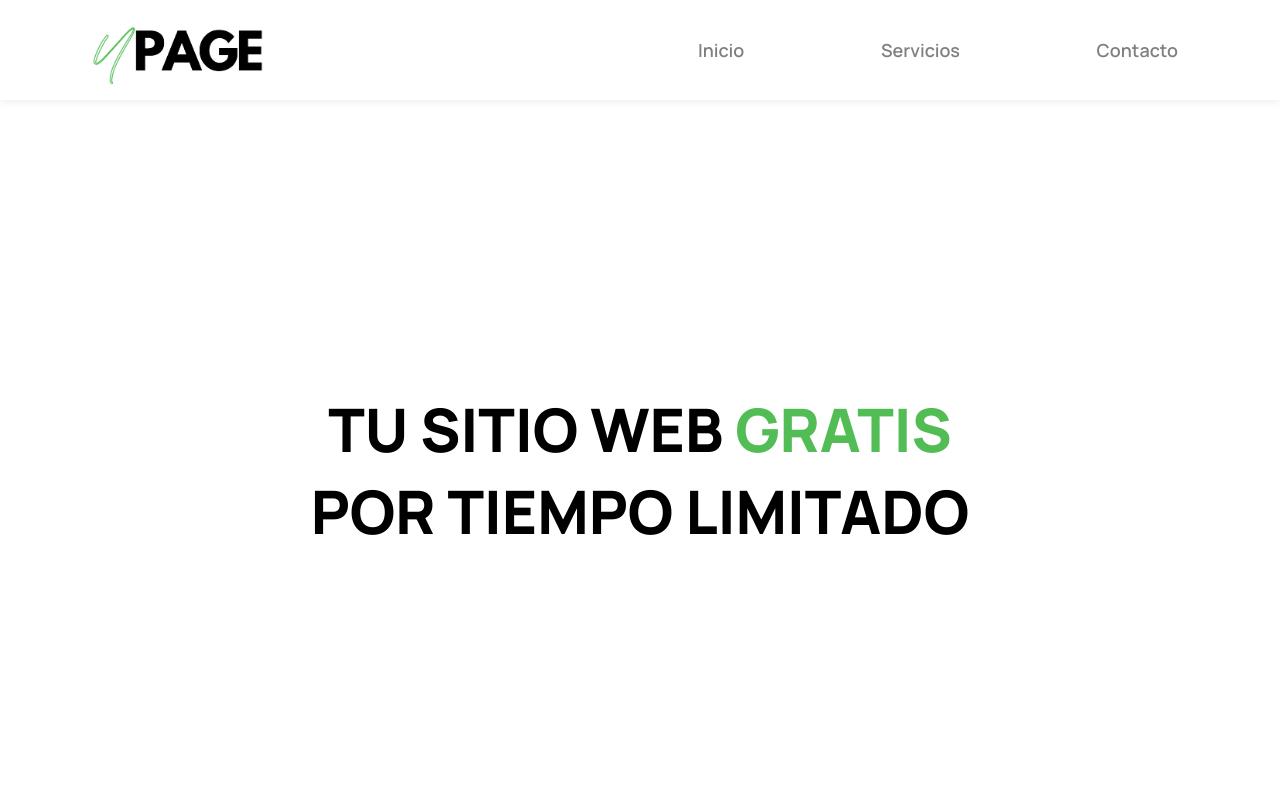
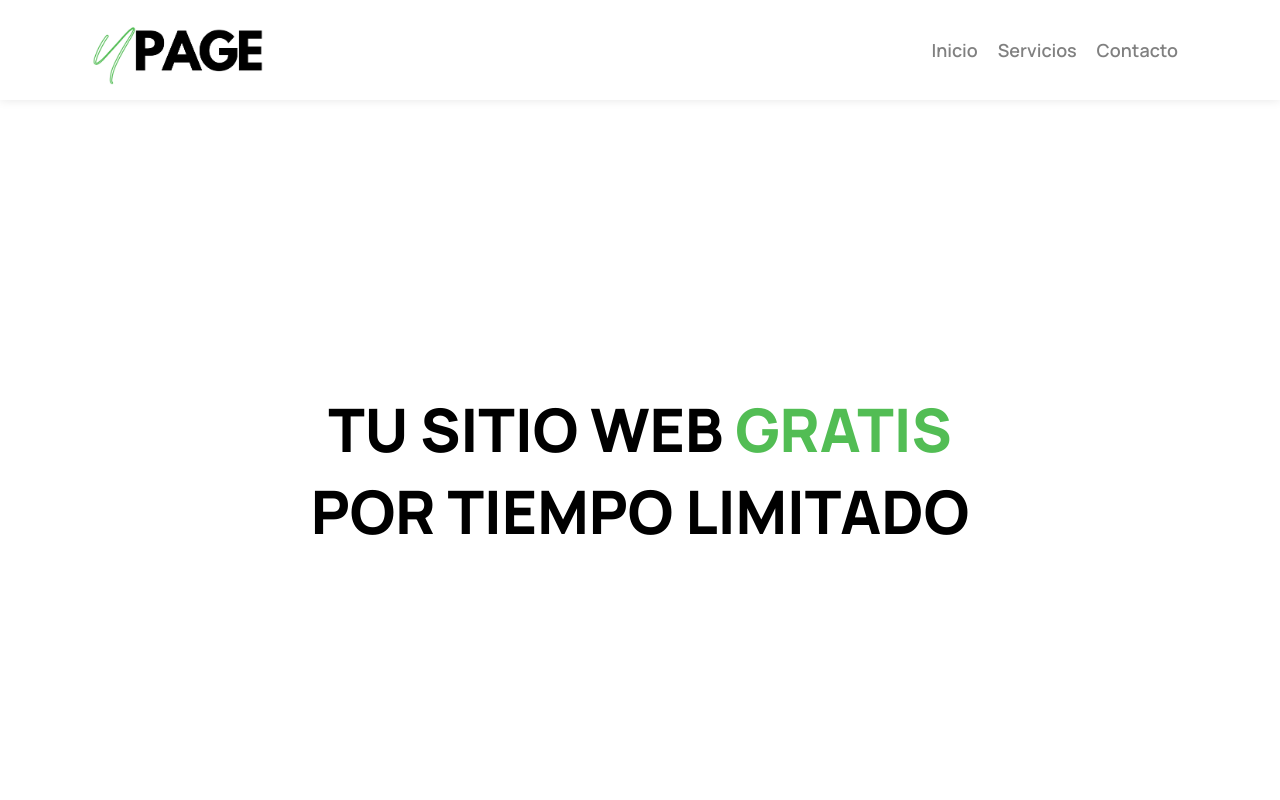
Before and after one commit to solangeleites/upage, a React (Vite) app: page / in a window 1280 px wide. Shown: the top 800 px of the page. Built offline with nearby package versions, Linux system fonts and the light colour scheme.

Commit message:
segui mejorando el repsonsive

```diff
--- a/src/GlobalStyles.js
+++ b/src/GlobalStyles.js
@@ -12,6 +12,7 @@ export const GlobalStyles = createGlobalStyle`
 
 --verde: #9EE784;
 --verde-oscuro: #5A9E78;
+--verde-logo:  #52bd54;
 }
 
 *{
--- a/src/navbar/NavbarStyled.js
+++ b/src/navbar/NavbarStyled.js
@@ -9,9 +9,9 @@ export const ContainerNavbar = styled.nav`
   width: 100%;
   padding: 0px 92px;
   box-shadow: 0px 0px 10px 0px rgba(0, 0, 0, 0.10);
-  background-color: white;
   position: fixed;
-  top: 0;
+  top: 0px;
+  background: white;
 
   ${mobile} {
     padding: 0px;
@@ -27,11 +27,11 @@ export const Logo = styled.img`
 `;
 
 export const ContainerLinks = styled.div`
-  display: flex;
+  /* display: flex;
   justify-content: space-between;
   align-items: center;
   width: 500px;
-
+  background: crimson;
 
   ${tablet} {
     position: absolute;
@@ -52,5 +52,23 @@ export const ContainerLinks = styled.div`
       width: 100%;
 
     }
+  } */
+
+  display: flex;
+  align-items: center;
+  justify-content: space-around;
+
+  ${tablet} {
+    flex-direction: column;
+    background: white;
+    position: absolute;
+    width: 100%;
+    top: 90px;
+    right: 0;
+    height: calc(100vw - 100px);
+    z-index: 5;
+    transition: all 0.5s ease-in-out;
+    transform: ${(props) =>
+      props.isOpen ? 'translateX(0%)' : 'translateX(200%)'};
   }
 `;
--- a/src/navbar/ToggleMenu/ToggleMenuStyled.js
+++ b/src/navbar/ToggleMenu/ToggleMenuStyled.js
@@ -20,22 +20,25 @@ export const HambugerContainer = styled.div`
 
 export const Icon = styled.span`
   position: relative;
-  height: 1.5px;
+  height: 2px;
   width: 75%;
-  background: ${props => (props.clicked ? 'transparent' : 'black')};
+  background: ${props => (props.clicked ? 'transparent' : 'var(--verde-logo)')};
   display: inline-block;
   transition: all 0.3s;
+  border-radius: 10px;
 
   &::before,
   &::after {
-    background-color: black;
+    background-color: var(--verde-logo);
     content: '';
     width: 100%;
-    height: 1.5px;
+    height: 2px;
     display: inline-block;
     position: absolute;
     left: 0;
     transition: all 0.3s;
+    border-radius: 10px;
+
   }
 
   &::before {
--- a/src/pages/home/Home.jsx
+++ b/src/pages/home/Home.jsx
@@ -45,11 +45,11 @@ Sé parte de nuestra comunidad y déjanos ser tu socio digital. Juntos, vamos a
 
       <Enfoque />
 
-      <ContainerNewsletter>
+      {/* <ContainerNewsletter>
         <TextNewsletter style={{textAlign:'center'}}>Suscribite a nuestro newsletter para recibir más información</TextNewsletter>
 
         <Newsletter />
-      </ContainerNewsletter>
+      </ContainerNewsletter> */}
 
     </HomeStyled>
   );
```
